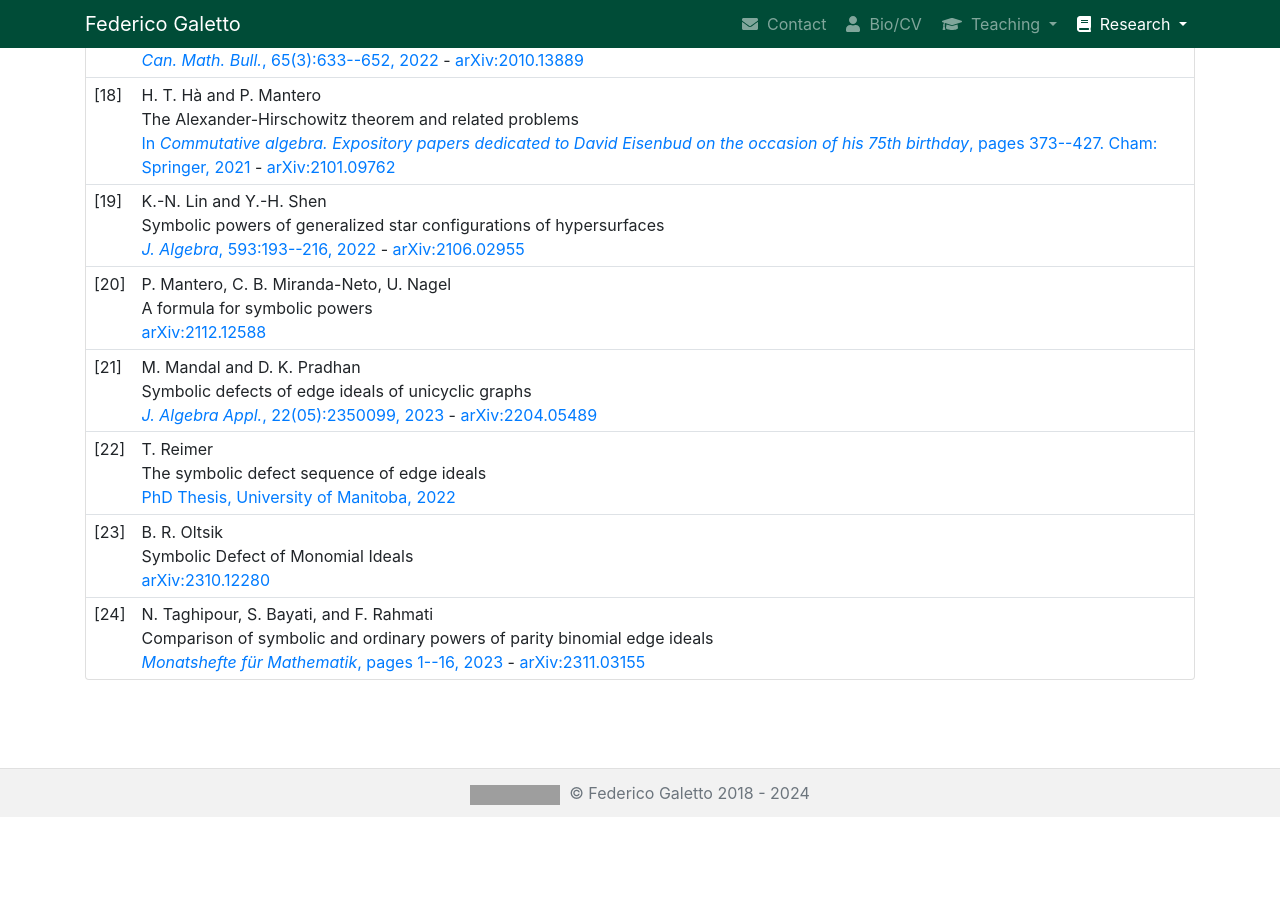
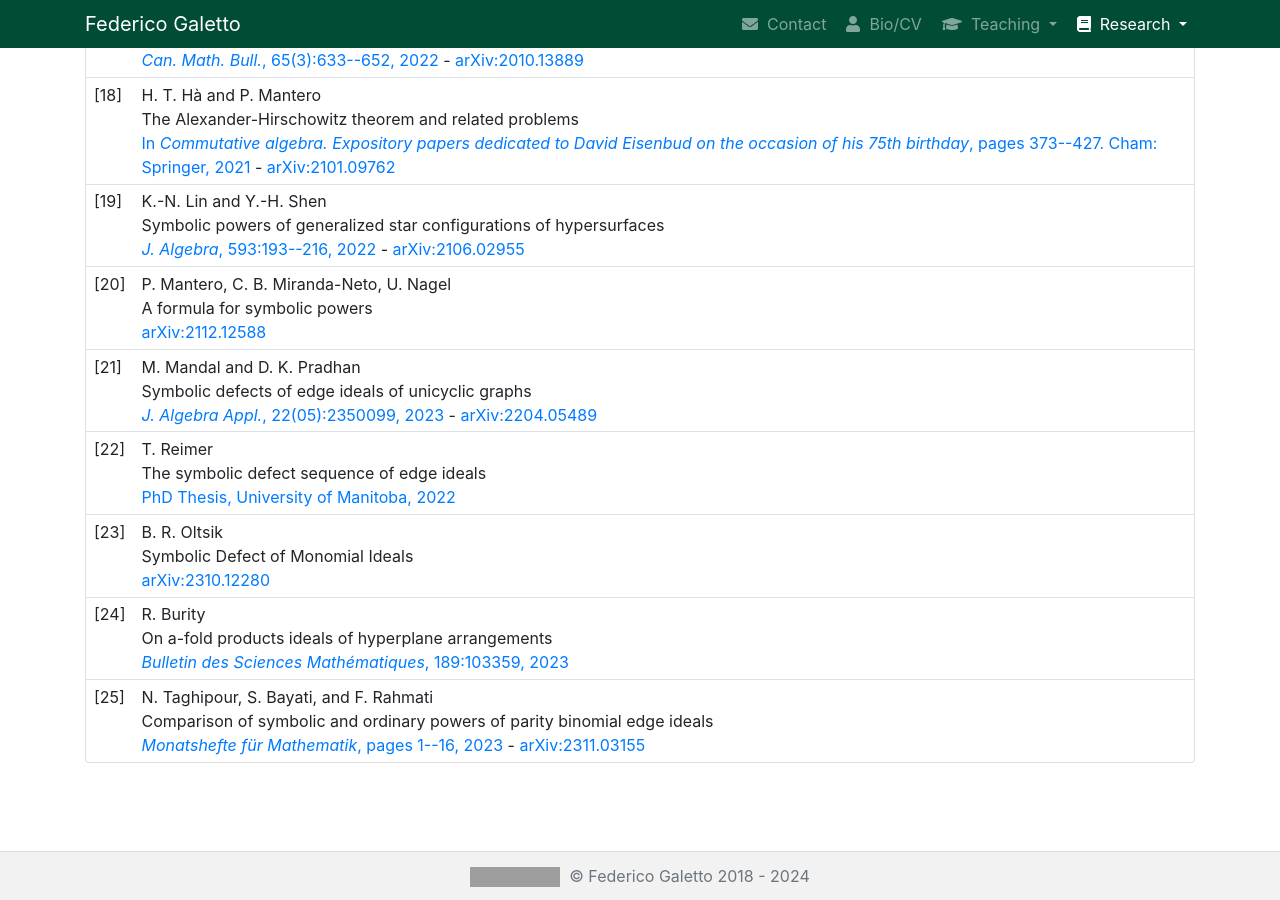
Before and after one commit to galettof/galettof.github.io, a Jekyll site: the page built from references.html, in a window 1280 px wide and 900 px high, scrolled down 1513 px. Built offline with Jekyll 4.4.1, drawn with Linux system fonts in a browser that asks for light colours; nearby versions of some CDN libraries; formulas are drawn with MathJax 3; before the commit the page ends 2330 px from its top, so only the background shows below that; grey boxes are pictures that could not be loaded.

Commit message:
added Burity

```diff
--- a/_data/defect.yml
+++ b/_data/defect.yml
@@ -155,3 +155,9 @@ articles:
   arxiv: 2311.03155
   cite: <i>Monatshefte für Mathematik</i>, pages 1--16, 2023
   date: 2023-11-02
+
+- authors: R. Burity
+  title: On a-fold products ideals of hyperplane arrangements
+  link: https://doi.org/10.1016/j.bulsci.2023.103359
+  cite: <i>Bulletin des Sciences Mathématiques</i>, 189:103359, 2023
+  date: 2023-10-27
```
